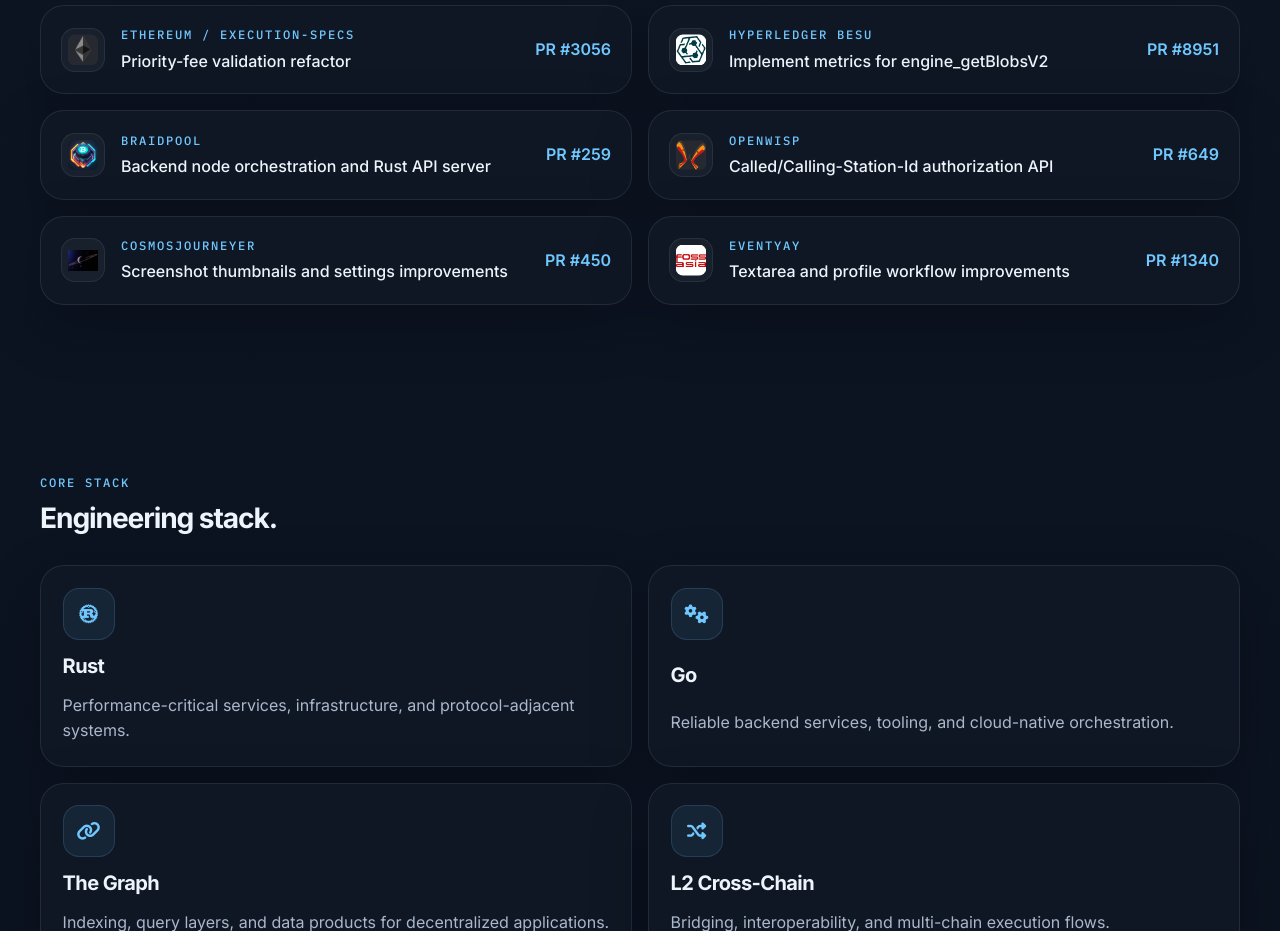
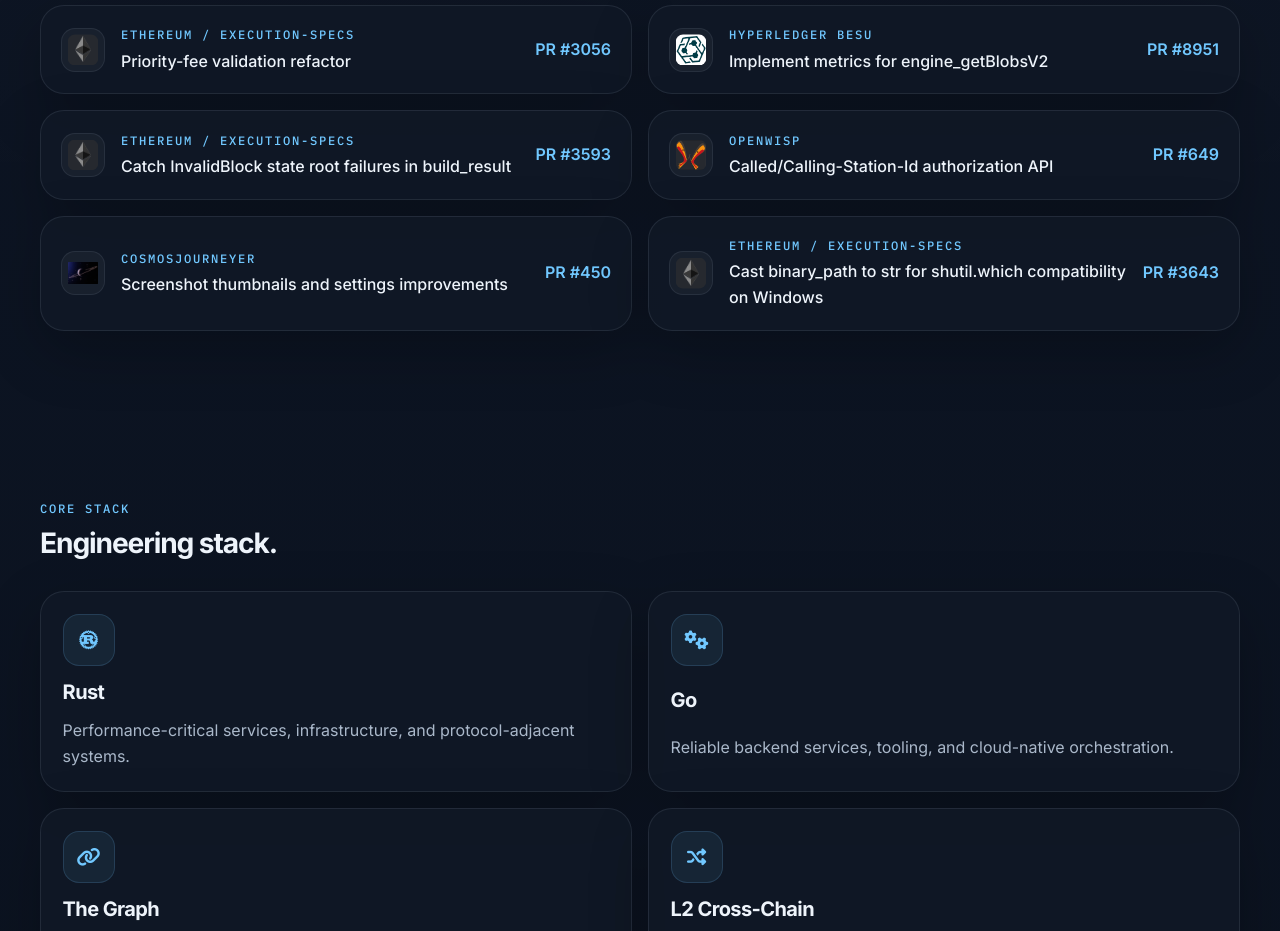
Before and after one commit to jevinjojo/jevinjojo.github.io, a plain HTML site: page index.html in a window 1280 px wide. Shown: the part 2840-3771 px from the top of the page. Drawn offline with Linux system fonts and the light colour scheme.

Commit message:
Update open source contributions, and remove other links

```diff
--- a/index.html
+++ b/index.html
@@ -245,12 +245,12 @@
                         <a href="https://github.com/hyperledger/besu/pull/8951" target="_blank" rel="noreferrer" class="pr-link">PR #8951</a>
                     </article>
                     <article class="contribution-card">
-                        <img src="braidpool-logo.png" alt="Braidpool" class="project-logo">
+                        <img src="Screenshot 2026-08-03 191719.png" alt="Ethereum" class="project-logo">
                         <div>
-                            <div class="contribution-project">Braidpool</div>
-                            <p>Backend node orchestration and Rust API server</p>
+                            <div class="contribution-project">Ethereum / execution-specs</div>
+                            <p>Catch InvalidBlock state root failures in build_result</p>
                         </div>
-                        <a href="https://github.com/braidpool/braidpool/pull/259" target="_blank" rel="noreferrer" class="pr-link">PR #259</a>
+                        <a href="https://github.com/ethereum/execution-specs/pull/3593" target="_blank" rel="noreferrer" class="pr-link">PR #3593</a>
                     </article>
                     <article class="contribution-card">
                         <img src="openwisp-logo.png" alt="OpenWISP" class="project-logo">
@@ -269,12 +269,12 @@
                         <a href="https://github.com/BarthPaleologue/CosmosJourneyer/pull/450" target="_blank" rel="noreferrer" class="pr-link">PR #450</a>
                     </article>
                     <article class="contribution-card">
-                        <img src="eventyay-logo.png" alt="Eventyay" class="project-logo">
+                        <img src="Screenshot 2026-08-03 191719.png" alt="Ethereum" class="project-logo">
                         <div>
-                            <div class="contribution-project">Eventyay</div>
-                            <p>Textarea and profile workflow improvements</p>
+                            <div class="contribution-project">Ethereum / execution-specs</div>
+                            <p>Cast binary_path to str for shutil.which compatibility on Windows</p>
                         </div>
-                        <a href="https://github.com/fossasia/eventyay/pull/1340" target="_blank" rel="noreferrer" class="pr-link">PR #1340</a>
+                        <a href="https://github.com/ethereum/execution-specs/pull/3643" target="_blank" rel="noreferrer" class="pr-link">PR #3643</a>
                     </article>
                 </div>
             </div>
```
